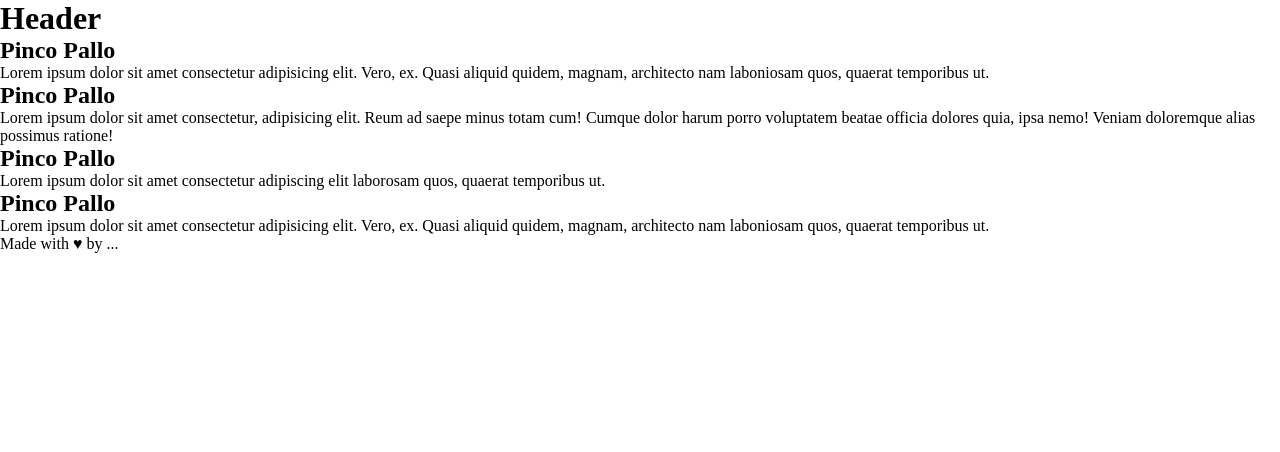
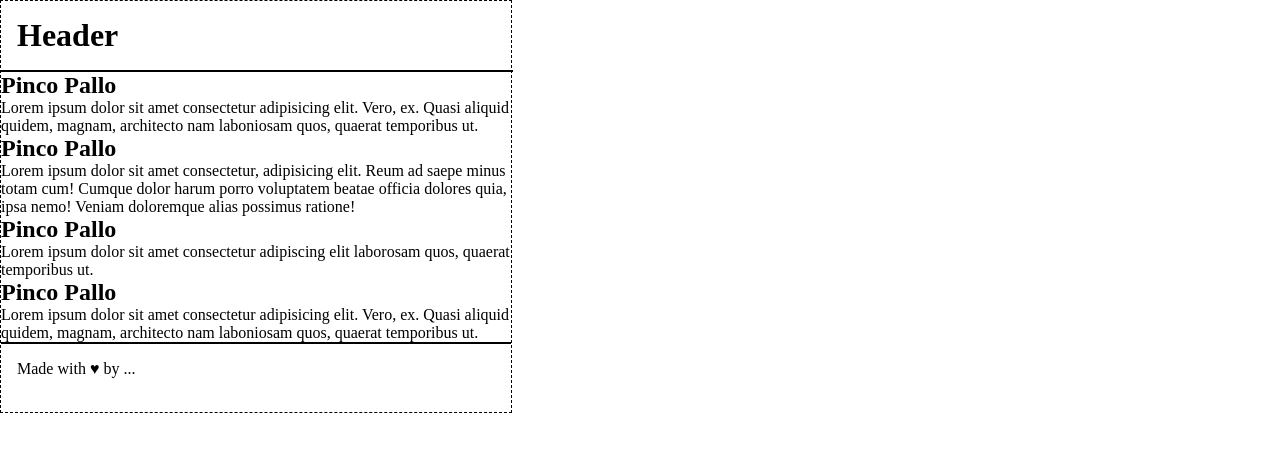
Before and after one commit to AndreaDistefanoDev/htmlcss-wireframe, a plain HTML site: page index.html in a window 1280 px wide. Drawn offline with Linux system fonts and the light colour scheme.

Commit message:
add style

```diff
--- a/css/style.css
+++ b/css/style.css
@@ -3,3 +3,28 @@
     padding: 0;
     box-sizing: border-box;
 }
+
+body {
+    width: 512px;
+    border: 1px dashed black;
+}
+
+#site_header {
+    width: 512px;
+    padding: 1rem;
+    border-bottom: 2px solid black;
+}
+
+.blog_article {
+    max-width: 470px;
+    height: 145px;
+    padding: 15px;
+    border: 2px solid;
+    margin: 20px;;
+}
+
+#site_footer {
+    border-top: 2px solid black;
+    padding:1rem;
+    height: 70px;
+}
```
